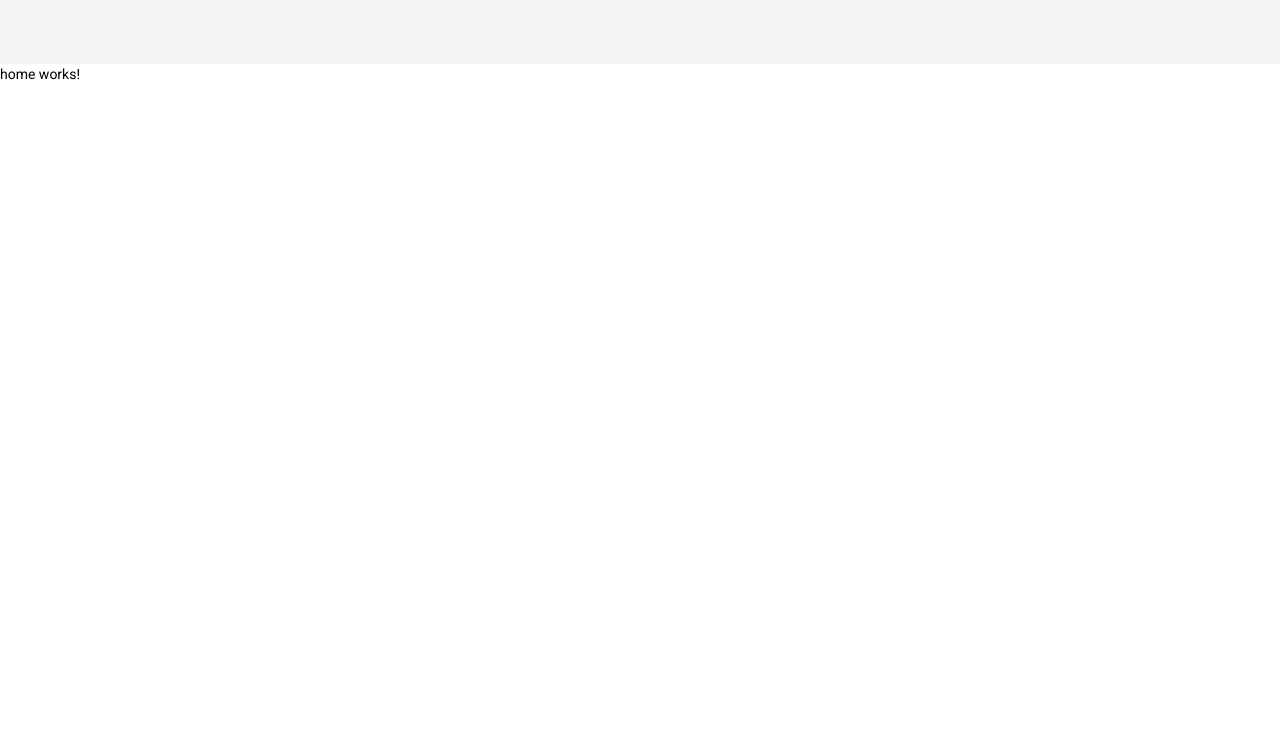
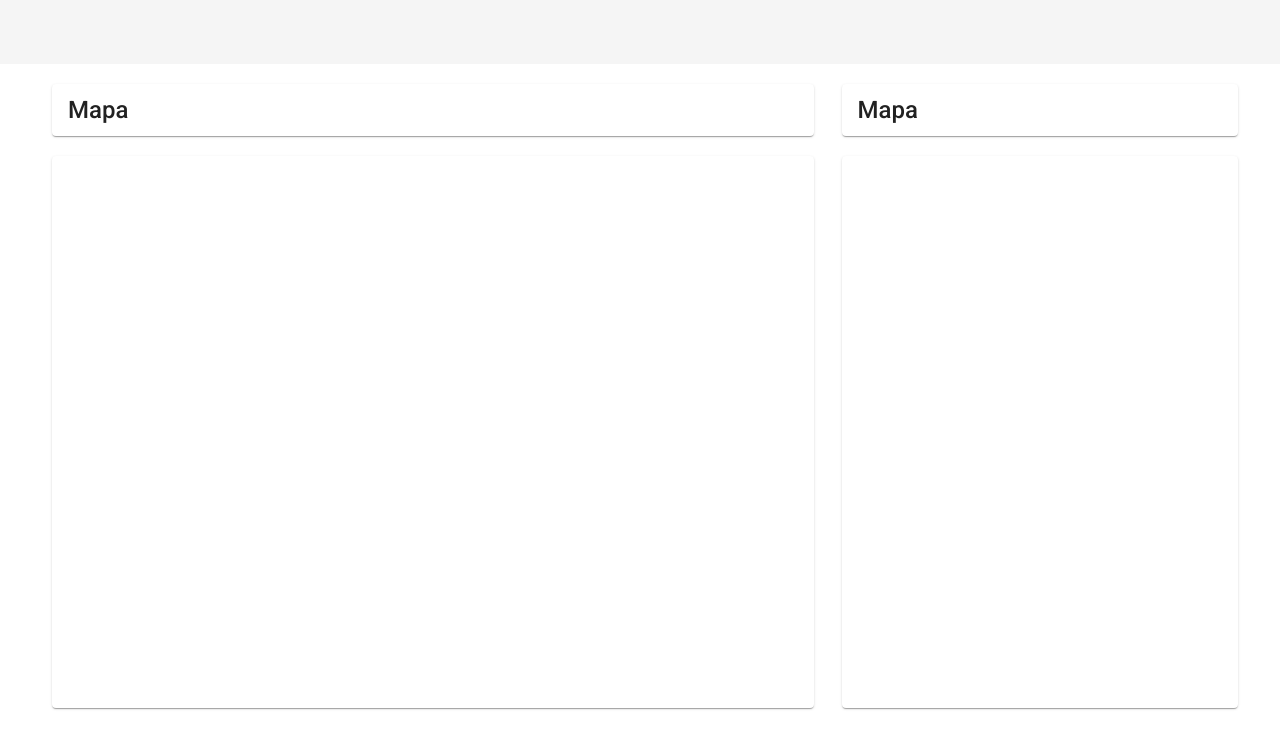
Before and after one commit to saugardev/hp-hackaton, an Angular app in the folder frontend/: page / in a window 1280 px wide. Shown: the top 748 px of the page. Built offline with nearby package versions, Linux system fonts and the light colour scheme.

Commit message:
Basic page structure

```diff
--- a/frontend/package.json
+++ b/frontend/package.json
@@ -45,6 +45,7 @@
     "@types/node": "^12.11.1",
     "@typescript-eslint/eslint-plugin": "5.3.0",
     "@typescript-eslint/parser": "5.3.0",
+    "autoprefixer": "^10.4.4",
     "cypress": "latest",
     "eslint": "^8.2.0",
     "eslint-config-google": "^0.14.0",
@@ -54,6 +55,8 @@
     "karma-coverage": "~2.0.3",
     "karma-jasmine": "~4.0.0",
     "karma-jasmine-html-reporter": "~1.7.0",
+    "postcss": "^8.4.12",
+    "tailwindcss": "^3.0.24",
     "typescript": "~4.4.3"
   }
 }
--- a/frontend/src/app/app.component.html
+++ b/frontend/src/app/app.component.html
@@ -1,2 +1,4 @@
 <mat-toolbar></mat-toolbar>
-<router-outlet></router-outlet>
+<div class="outlet">
+  <router-outlet></router-outlet>
+</div>
--- a/frontend/src/app/app.component.scss
+++ b/frontend/src/app/app.component.scss
@@ -0,0 +1,5 @@
+.outlet {
+  width: 95%;
+  height: 85vh;
+  margin: 0 auto;
+}
--- a/frontend/src/app/modules/home/home.component.html
+++ b/frontend/src/app/modules/home/home.component.html
@@ -1 +1,22 @@
-<p>home works!</p>
+<div class="wrap">
+  <div class="left-box-title">
+    <div>
+      <mat-card>
+        <mat-card-title>Mapa</mat-card-title>
+      </mat-card>
+    </div>
+    <div class="left-box-content">
+      <mat-card></mat-card>
+    </div>
+  </div>
+  <div class="right-box-title">
+    <div>
+      <mat-card>
+        <mat-card-title>Mapa</mat-card-title>
+      </mat-card>
+    </div>
+    <div class="right-box-content">
+      <mat-card></mat-card>
+    </div>
+  </div>
+</div>
--- a/frontend/src/app/modules/home/home.component.scss
+++ b/frontend/src/app/modules/home/home.component.scss
@@ -0,0 +1,25 @@
+.wrap {
+  width: 100%;
+  display: inline-flex;
+  margin: 20px;
+}
+
+.left-box-title {
+  width: 60%;
+  border: 20px;
+}
+
+.right-box-title {
+  width: 30%;
+  margin-left: 60px;
+}
+
+.left-box-content, .right-box-content {
+  margin-top: 20px;
+  height: 65vh;
+}
+
+mat-card {
+  width: 100%;
+  height: 100%;
+}
--- a/frontend/src/app/modules/home/home.module.ts
+++ b/frontend/src/app/modules/home/home.module.ts
@@ -1,3 +1,4 @@
+import { CoreModule } from './../../core/core.module';
 import {NgModule} from '@angular/core';
 import {CommonModule} from '@angular/common';
 
@@ -11,6 +12,7 @@ import {HomeComponent} from './home.component';
   imports: [
     CommonModule,
     HomeRoutingModule,
+    CoreModule
   ],
 })
 /**
```
Also changed, not shown: 1 other file (tests, documents, lock files or other folders).
